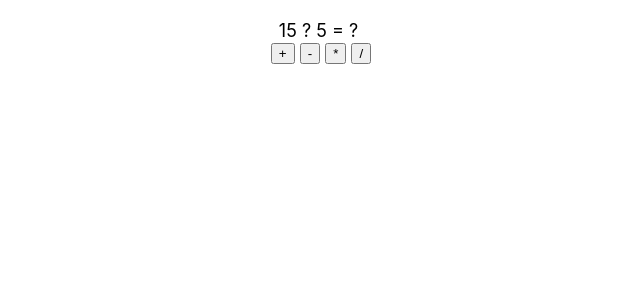
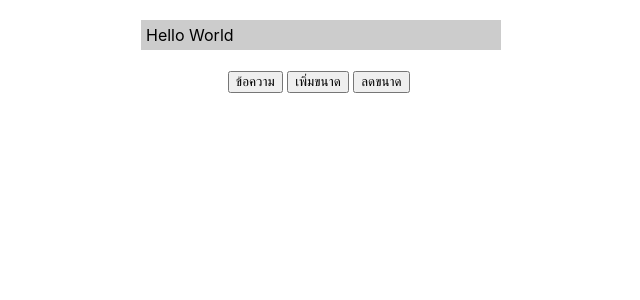
Before and after one commit to Axmjai/app1, a React (Create React App) app: page / in a window 1280 px wide. Shown: the top 300 px of the page, without its empty margins (319-959 px from the left). Built offline with nearby package versions, Linux system fonts and the light colour scheme.

Commit message:
Add state-func.js
Add state-func.js

```diff
--- a/src/App.js
+++ b/src/App.js
@@ -1,9 +1,9 @@
 import React from 'react'
-import RefFunc from './ref-func'
+import MessageBox from './state-func'
 
 
  function App() {
-    return <RefFunc/>
+    return <MessageBox/>
   }
 
   export default App
--- /dev/null
+++ b/src/state-func.js
@@ -0,0 +1,36 @@
+import React, { useState } from "react";
+
+export default function MessageBox(){
+    let[text,setText] = useState('Hello World')
+    let[size,setsize] = useState(16)
+
+    const onClickSetTest = () => {
+        let t = prompt('กำหนดข้อความ');
+        if(t){
+            setText(t)
+        }
+    }
+
+    const onClickZoomIn = () =>{
+        let newSize = size + 1
+        setsize(newSize)
+    }
+
+    let msgboxSyle = {
+        display : 'inline-block',
+        width: 350,
+        fontSize : size,
+        backgroundColor: '#ccc',
+        padding:5,
+        textAlign:'left'
+    }
+
+    return (
+        <div style={{textAlign: 'center', marginTop: 20}}>
+            <div style={msgboxSyle}>{text}</div><br/><br/>
+            <button onClick={onClickSetTest}>ข้อความ</button>&nbsp;
+            <button onClick={onClickZoomIn}>เพิ่มขนาด</button>&nbsp;
+            <button onClick={() => setsize(size - 1)}>ลดขนาด</button>&nbsp;
+        </div>
+    )
+}
```
